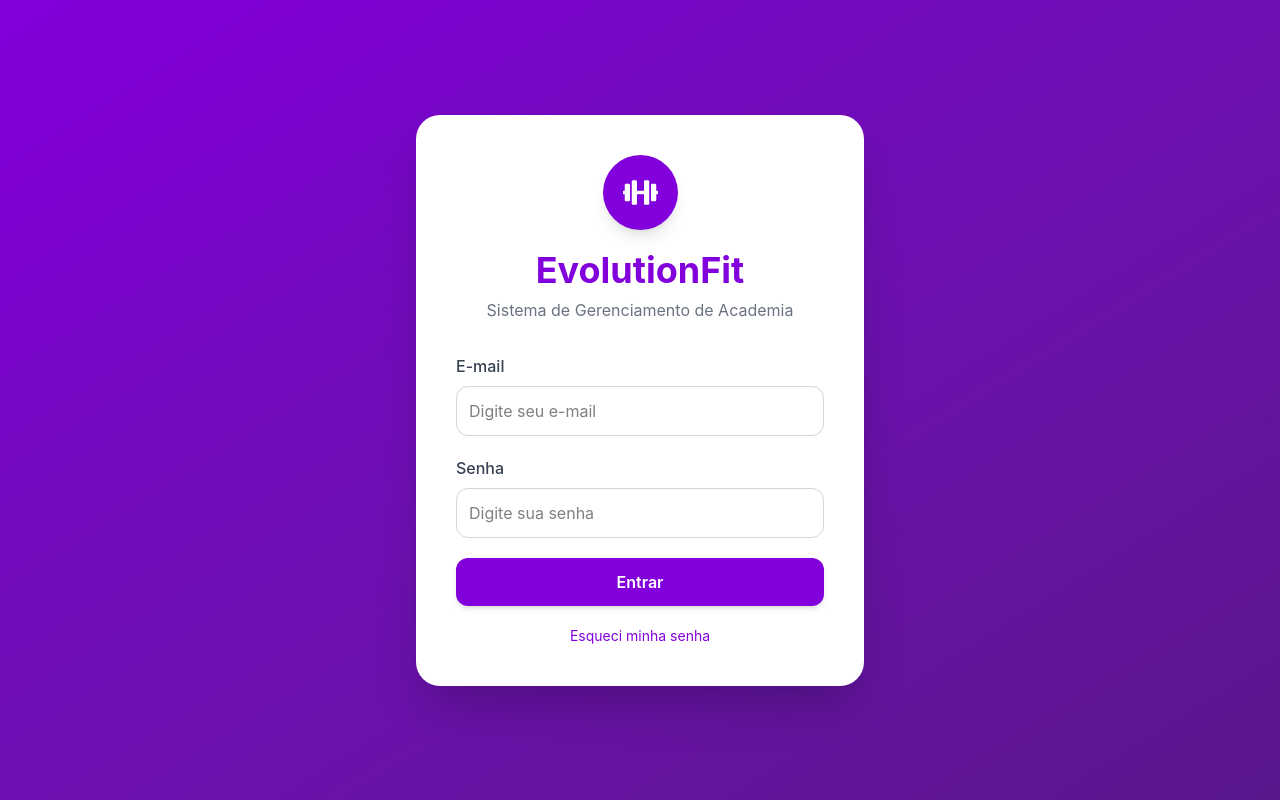
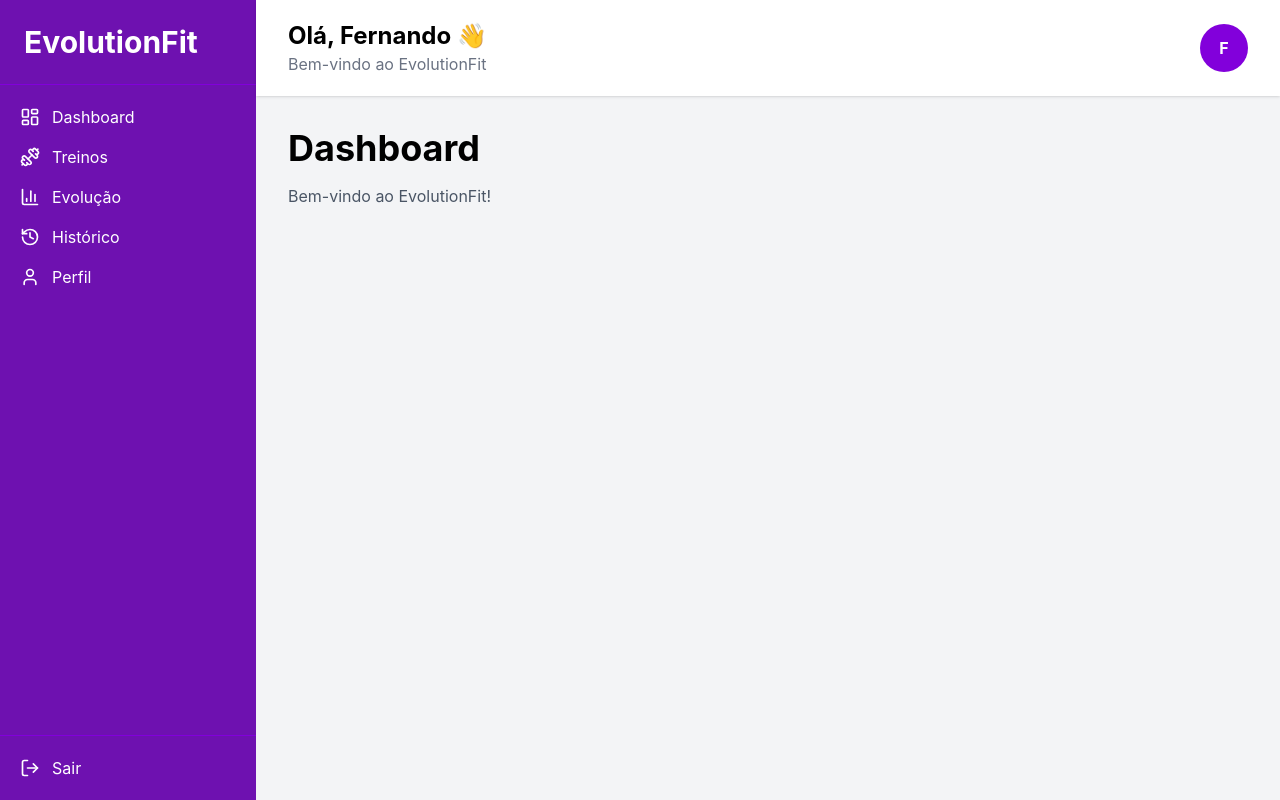
Before and after one commit to Fernando-Moreno-7/projetoTCC, a React app in the folder frontend/: page / in a window 1280 px wide. Built offline with nearby package versions, Linux system fonts and the light colour scheme; the HTML template or start-up script is replaced by a standard one.

Commit message:
Adicionando layout principal, login

```diff
--- a/frontend/package.json
+++ b/frontend/package.json
@@ -11,6 +11,7 @@
   },
   "dependencies": {
     "@tailwindcss/vite": "^4.3.3",
+    "lucide-react": "^1.25.0",
     "react": "^19.2.7",
     "react-dom": "^19.2.7",
     "react-icons": "^5.7.0",
--- a/frontend/src/App.jsx
+++ b/frontend/src/App.jsx
@@ -1,9 +1,5 @@
-import Login from "./pages/Login/Login";
+import Dashboard from "./pages/Dashboard/Dashboard";
 
-function App() {
-    return (
-        <Login />
-    );
+export default function App() {
+    return <Dashboard />;
 }
-
-export default App;
--- a/frontend/src/components/Input/Input.jsx
+++ b/frontend/src/components/Input/Input.jsx
@@ -1,19 +1,47 @@
 export default function Input({
+
     label,
+
     type,
-    placeholder
+
+    placeholder,
+
+    icon
+
 }) {
+
     return (
+
         <div>
+
             <label className="block text-gray-700 font-medium mb-2">
+
                 {label}
+
             </label>
 
-            <input
-                type={type}
-                placeholder={placeholder}
-                className="w-full rounded-xl border border-gray-300 p-3 focus:outline-none focus:ring-2 focus:ring-purple-600"
-            />
+            <div className="relative">
+
+                <span className="absolute left-4 top-4 text-gray-400">
+
+                    {icon}
+
+                </span>
+
+                <input
+
+                    type={type}
+
+                    placeholder={placeholder}
+
+                    className="w-full rounded-xl border border-gray-300 py-3 pl-11 pr-4 focus:outline-none focus:ring-2 focus:ring-purple-600"
+
+                />
+
+            </div>
+
         </div>
+
     );
+
 }
--- /dev/null
+++ b/frontend/src/components/Layout/Layout.jsx
@@ -0,0 +1,28 @@
+import Sidebar from "../Sidebar/Sidebar";
+import Navbar from "../Navbar/Navbar";
+
+export default function Layout({ children }) {
+
+    return (
+
+        <div className="flex min-h-screen bg-gray-100">
+
+            <Sidebar />
+
+            <div className="flex-1">
+
+                <Navbar />
+
+                <main className="p-8">
+
+                    {children}
+
+                </main>
+
+            </div>
+
+        </div>
+
+    );
+
+}
--- /dev/null
+++ b/frontend/src/components/Navbar/Navbar.jsx
@@ -0,0 +1,33 @@
+export default function Navbar() {
+
+    return (
+
+        <header className="bg-white shadow px-8 py-5 flex justify-between items-center">
+
+            <div>
+
+                <h2 className="text-2xl font-bold">
+
+                    Olá, Fernando 👋
+
+                </h2>
+
+                <p className="text-gray-500">
+
+                    Bem-vindo ao EvolutionFit
+
+                </p>
+
+            </div>
+
+            <div className="w-12 h-12 bg-purple-700 rounded-full flex items-center justify-center text-white font-bold">
+
+                F
+
+            </div>
+
+        </header>
+
+    );
+
+}
--- /dev/null
+++ b/frontend/src/components/Sidebar/Sidebar.jsx
@@ -0,0 +1,75 @@
+import {
+    LayoutDashboard,
+    Dumbbell,
+    ChartColumn,
+    History,
+    User,
+    LogOut
+} from "lucide-react";
+
+export default function Sidebar() {
+
+    return (
+
+        <aside className="w-64 h-screen bg-purple-800 text-white flex flex-col">
+
+            <div className="p-6 border-b border-purple-700">
+
+                <h1 className="text-3xl font-bold">
+
+                    EvolutionFit
+
+                </h1>
+
+            </div>
+
+            <nav className="flex-1 p-5">
+
+                <ul className="space-y-4">
+
+                    <li className="flex items-center gap-3 cursor-pointer hover:text-purple-300">
+                        <LayoutDashboard size={20} />
+                        Dashboard
+                    </li>
+
+                    <li className="flex items-center gap-3 cursor-pointer hover:text-purple-300">
+                        <Dumbbell size={20} />
+                        Treinos
+                    </li>
+
+                    <li className="flex items-center gap-3 cursor-pointer hover:text-purple-300">
+                        <ChartColumn size={20} />
+                        Evolução
+                    </li>
+
+                    <li className="flex items-center gap-3 cursor-pointer hover:text-purple-300">
+                        <History size={20} />
+                        Histórico
+                    </li>
+
+                    <li className="flex items-center gap-3 cursor-pointer hover:text-purple-300">
+                        <User size={20} />
+                        Perfil
+                    </li>
+
+                </ul>
+
+            </nav>
+
+            <div className="p-5 border-t border-purple-700">
+
+                <button className="flex items-center gap-3 hover:text-red-300 cursor-pointer">
+
+                    <LogOut size={20} />
+
+                    Sair
+
+                </button>
+
+            </div>
+
+        </aside>
+
+    );
+
+}
--- /dev/null
+++ b/frontend/src/pages/Dashboard/Dashboard.jsx
@@ -0,0 +1,21 @@
+import Layout from "../../components/Layout/Layout";
+
+export default function Dashboard() {
+
+    return (
+
+        <Layout>
+
+            <h1 className="text-4xl font-bold">
+                Dashboard
+            </h1>
+
+            <p className="mt-4 text-gray-600">
+                Bem-vindo ao EvolutionFit!
+            </p>
+
+        </Layout>
+
+    );
+
+}
--- a/frontend/src/pages/Login/Login.jsx
+++ b/frontend/src/pages/Login/Login.jsx
@@ -1,57 +1,134 @@
-import { FaDumbbell } from "react-icons/fa";
+import { useState } from "react";
+
+import {
+    Dumbbell,
+    Mail,
+    Lock,
+    Eye,
+    EyeOff
+} from "lucide-react";
 
 import Button from "../../components/Button/Button";
 import Input from "../../components/Input/Input";
 
 export default function Login() {
 
+    const [mostrarSenha, setMostrarSenha] = useState(false);
+
     return (
 
-        <div className="min-h-screen flex items-center justify-center bg-linear-to-br from-purple-700 to-purple-900">
+        <div className="min-h-screen bg-gradient-to-br from-purple-700 via-purple-800 to-indigo-900 flex items-center justify-center p-6">
 
             <div className="bg-white w-full max-w-md rounded-3xl shadow-2xl p-10">
 
-                <div className="flex flex-col items-center mb-8">
+                <div className="flex flex-col items-center mb-10">
 
-                    <div className="bg-purple-700 text-white p-5 rounded-full shadow-lg">
+                    <div className="bg-purple-700 w-24 h-24 rounded-full flex items-center justify-center shadow-xl">
 
-                        <FaDumbbell size={35} />
+                        <Dumbbell
+                            size={42}
+                            className="text-white"
+                        />
 
                     </div>
 
-                    <h1 className="text-4xl font-bold text-purple-700 mt-5">
+                    <h1 className="text-4xl font-bold text-purple-700 mt-6">
+
                         EvolutionFit
+
                     </h1>
 
                     <p className="text-gray-500 mt-2">
+
                         Sistema de Gerenciamento de Academia
+
                     </p>
 
                 </div>
 
-                <form className="space-y-5">
+                <form className="space-y-6">
 
                     <Input
+                        icon={<Mail size={18} />}
                         label="E-mail"
                         type="email"
                         placeholder="Digite seu e-mail"
                     />
 
-                    <Input
-                        label="Senha"
-                        type="password"
-                        placeholder="Digite sua senha"
-                    />
+                    <div>
+
+                        <label className="block text-gray-700 font-medium mb-2">
+
+                            Senha
+
+                        </label>
+
+                        <div className="relative">
+
+                            <Lock
+                                size={18}
+                                className="absolute left-4 top-4 text-gray-400"
+                            />
+
+                            <input
+
+                                type={mostrarSenha ? "text" : "password"}
+
+                                placeholder="Digite sua senha"
+
+                                className="w-full rounded-xl border border-gray-300 py-3 pl-11 pr-12 focus:outline-none focus:ring-2 focus:ring-purple-600"
+
+                            />
+
+                            <button
+
+                                type="button"
+
+                                onClick={() =>
+                                    setMostrarSenha(!mostrarSenha)
+                                }
+
+                                className="absolute right-4 top-3 text-gray-500"
+
+                            >
+
+                                {mostrarSenha ?
+
+                                    <EyeOff size={20} />
+
+                                    :
+
+                                    <Eye size={20} />
+
+                                }
+
+                            </button>
+
+                        </div>
+
+                    </div>
 
                     <Button>
+
                         Entrar
+
                     </Button>
 
-                    <p className="text-center text-sm text-purple-700 hover:underline cursor-pointer">
+                    <div className="text-center">
 
-                        Esqueci minha senha
+                        <button
 
-                    </p>
+                            type="button"
+
+                            className="text-purple-700 hover:underline text-sm"
+
+                        >
+
+                            Esqueci minha senha
+
+                        </button>
+
+                    </div>
 
                 </form>
 
```
Also changed, not shown: 1 other file (tests, documents, lock files or other folders).
